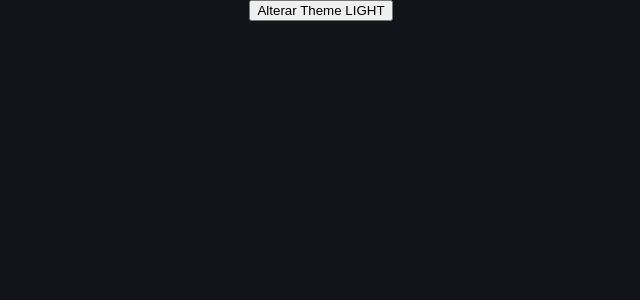
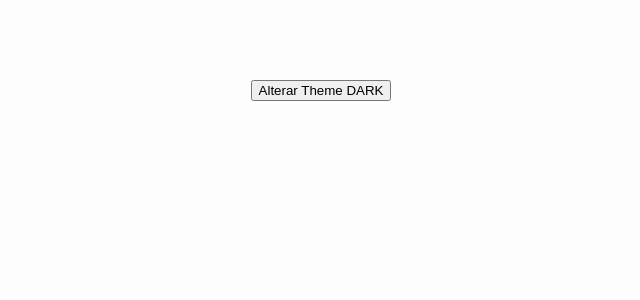
Before and after one commit to kellvembarbosa/get-started-nextjs-with-styled-componets, a Next.js app: page / in a window 1280 px wide. Shown: the top 300 px of the page, without its empty margins (319-959 px from the left). Built offline with nearby package versions, Linux system fonts and the light colour scheme.

Commit message:
fixed theme

```diff
--- a/components/layout/Header.tsx
+++ b/components/layout/Header.tsx
@@ -11,4 +11,6 @@ export default function Header() {
 
 const Container = styled.div`
     display: flex;
+    height: 80px;
+    background-color: ${ ({theme}) => theme.colors.SecundaryBackgroundColor }
 `;
--- a/constants/data.ts
+++ b/constants/data.ts
@@ -1,3 +1,3 @@
 export const dataList = []
 
-export const DEFAULT_THEME = 0
+export const DEFAULT_THEME = true
--- a/contexts/theme.tsx
+++ b/contexts/theme.tsx
@@ -1,16 +1,18 @@
 import React, { useContext, useEffect, useState } from "react";
-import { themes } from "../styles/theme";
+import { DARK_THEME, LIGHT_THEME } from "../styles/theme";
 import { ThemeProvider } from "styled-components";
-import { useTheme } from "../hooks/theme";
 import { DEFAULT_THEME } from "../constants/data";
+import { useRecoilState, useRecoilValue, useSetRecoilState } from "recoil";
+import { themeState } from "../recoils/atoms";
+import { changeMode } from "../recoils/selectors";
 
 function ThemeRecoilProvider({ children }) {
-    const { themeId, changeTheme } = useTheme()
+    const [isDarkMode, setDarkMode] = useRecoilState(themeState)
     const [monted, setMonted] = useState(false)
 
     useEffect(() => {
-        const darkModeValue = localStorage.getItem('DARK_MODE')
-        changeTheme(darkModeValue ? parseInt(darkModeValue) : DEFAULT_THEME )
+        const themeLocalID = localStorage.getItem('DARK_MODE')
+        setDarkMode(themeLocalID === 'true')
         setMonted(true)
     }, [])
 
@@ -19,7 +21,7 @@ function ThemeRecoilProvider({ children }) {
     }
 
     return (
-        <ThemeProvider theme={themes[themeId]}>
+        <ThemeProvider theme={isDarkMode ? DARK_THEME : LIGHT_THEME }>
             { children}
         </ThemeProvider>
     )
--- a/package.json
+++ b/package.json
@@ -21,6 +21,7 @@
   "devDependencies": {
     "@types/node": "^14.14.6",
     "@types/react": "^16.9.55",
+    "@types/styled-components": "^5.1.4",
     "babel-plugin-styled-components": "^1.11.1",
     "typescript": "^4.0.5"
   }
--- a/pages/index.tsx
+++ b/pages/index.tsx
@@ -1,11 +1,14 @@
+import { useRecoilState, useRecoilValue, useSetRecoilState } from 'recoil'
 import Main from '../components/layout/Main'
-import { useTheme } from '../hooks/theme'
+import { themeState } from '../recoils/atoms'
+import { changeMode } from '../recoils/selectors';
 
 export default function Home() {
-  const { themeId, changeTheme } = useTheme()
+  const isDarkMode = useRecoilValue(themeState)
+  const setDarkMode = useSetRecoilState(changeMode);
   return (
     <Main>
-      <button onClick={() => changeTheme(themeId ? 0 : 1) }>Alterar Theme { themeId == 1 ? 'DARK' : 'LIGHT' } </button>
+      <button onClick={() => setDarkMode(!isDarkMode) }>Alterar Theme {isDarkMode ? 'LIGHT' : 'DARK' } </button>
     </Main>
   )
 }
--- /dev/null
+++ b/recoils/atoms.ts
@@ -0,0 +1,7 @@
+import { atom, selector } from "recoil";
+import { DEFAULT_THEME } from "../constants/data";
+
+ export const themeState = atom({
+     key: 'themeState',
+     default: DEFAULT_THEME
+ })
--- /dev/null
+++ b/recoils/selectors.ts
@@ -0,0 +1,15 @@
+import { selector } from "recoil";
+import { themeState } from "./atoms";
+
+export const changeMode = selector({
+    key: 'changeTheme',
+    get: ({ get }) => {
+        const isModeDark = !get(themeState)
+        return isModeDark
+    },
+    set: ({set}, newValue) => {
+        console.log("newValue", newValue)
+        localStorage.setItem('DARK_MODE', newValue.toString());
+        set(themeState, newValue)
+    }
+})
--- a/styles/theme.ts
+++ b/styles/theme.ts
@@ -1,29 +1,7 @@
 import { atom } from "recoil"
+import { DefaultTheme } from 'styled-components'
 
-export interface ThemeObject {
-    colors: {
-        primaryColor: string,
-        secundaryColor: string,
-        MainBackgroundColor: string,
-        SecundaryBackgroundColor : string,
-        cardColor: string,
-
-        textColor: string,
-        secundaryTextColor: string,
-
-        textDarkColor: string,
-        secundaryTextDarkColor: string
-    },
-    breakpoints: {
-        sm: string,
-        md: string,
-        lg: string,
-        xl: string,
-    }
-}
-
-export const themes: ThemeObject[] = [
-    {
+export const DARK_THEME: DefaultTheme = {
     colors: {
         primaryColor: "#4447E2",
         secundaryColor: "#5F5F6E",
@@ -44,8 +22,9 @@ export const themes: ThemeObject[] = [
         lg: '992px',
         xl: '1200px',
     }
-    },
-    {
+}
+
+export const LIGHT_THEME: DefaultTheme = {
     colors: {
         primaryColor: "#4447E2",
         secundaryColor: "#5F5F6E",
@@ -67,4 +46,3 @@ export const themes: ThemeObject[] = [
         xl: '1200px',
     }
 }
-]
```
Also changed, not shown: pages/styled.d.ts (added, +29 -0 lines), 1 other file (tests, documents, lock files or other folders). Lines whose indentation alone changed are shown as unchanged.
